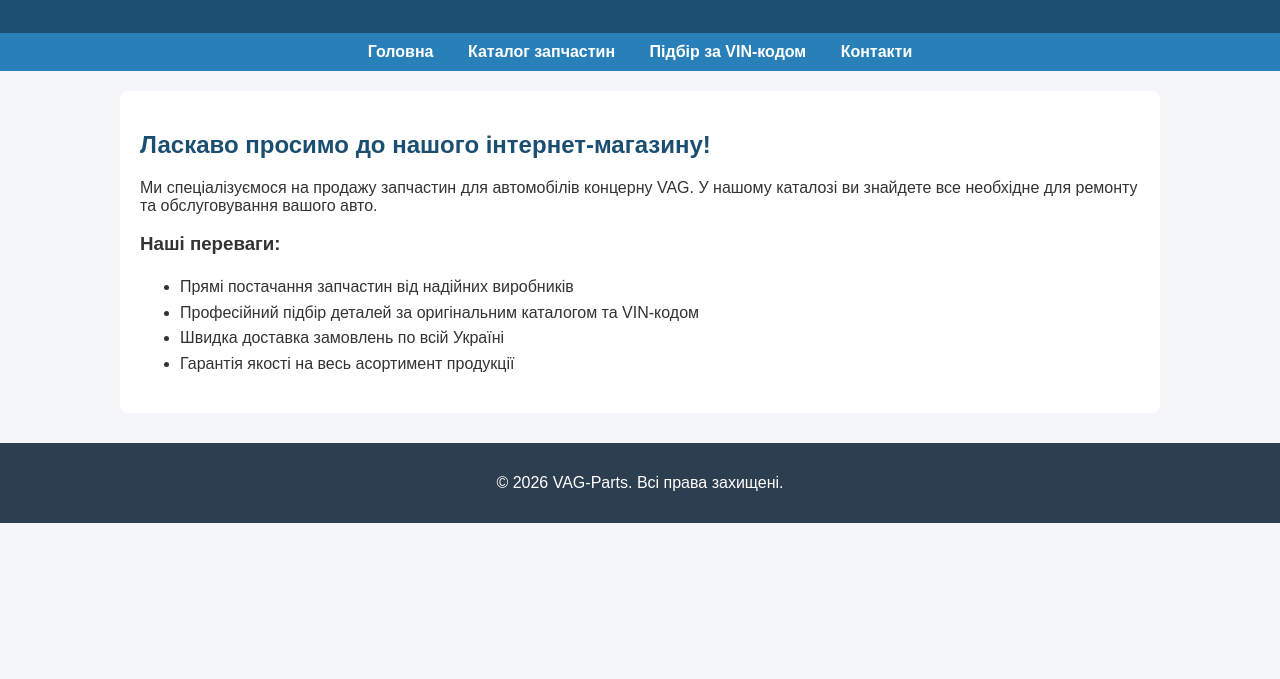
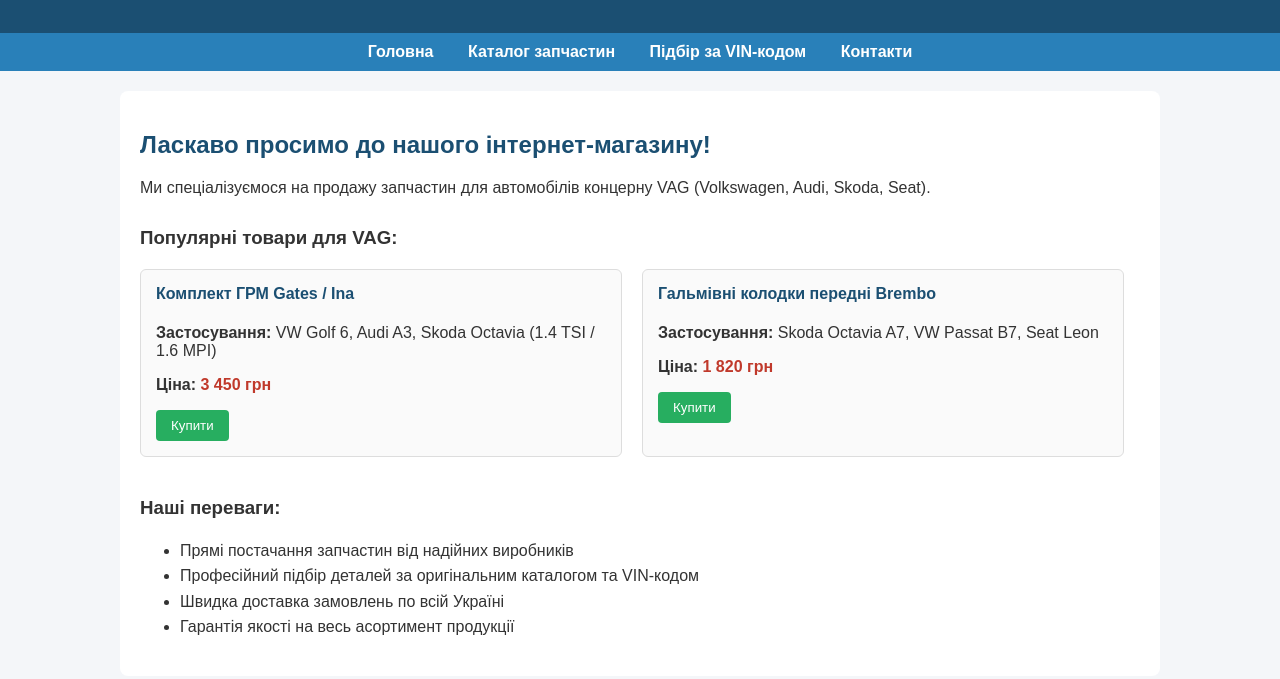
Before and after one commit to djafgan/Vozniuk-VAG-Market, a plain HTML site: page index.html in a window 1280 px wide. Shown: the part 121-800 px from the top of the page. Drawn offline with Linux system fonts and the light colour scheme.

Commit message:
Add files via upload

```diff
--- a/index.html
+++ b/index.html
@@ -31,6 +31,36 @@
 
     <div class="container">
         <h2>Ласкаво просимо до нашого інтернет-магазину!</h2>
+        <p>Ми спеціалізуємося на продажу запчастин для автомобілів концерну VAG (Volkswagen, Audi, Skoda, Seat).</p>
+
+        <h3 style="margin-top: 30px;">Популярні товари для VAG:</h3>
+
+        <div style="display: flex; gap: 20px; flex-wrap: wrap; margin-top: 20px;">
+            <!-- Товар 1 -->
+            <div style="border: 1px solid #ddd; padding: 15px; border-radius: 6px; width: 45%; background: #fafafa;">
+                <h4 style="margin-top: 0; color: #1b4f72;">Комплект ГРМ Gates / Ina</h4>
+                <p><strong>Застосування:</strong> VW Golf 6, Audi A3, Skoda Octavia (1.4 TSI / 1.6 MPI)</p>
+                <p><strong>Ціна:</strong> <span style="color: #c0392b; font-weight: bold;">3 450 грн</span></p>
+                <button style="background: #27ae60; color: white; border: none; padding: 8px 15px; border-radius: 4px; cursor: pointer;">Купити</button>
+            </div>
+
+            <!-- Товар 2 -->
+            <div style="border: 1px solid #ddd; padding: 15px; border-radius: 6px; width: 45%; background: #fafafa;">
+                <h4 style="margin-top: 0; color: #1b4f72;">Гальмівні колодки передні Brembo</h4>
+                <p><strong>Застосування:</strong> Skoda Octavia A7, VW Passat B7, Seat Leon</p>
+                <p><strong>Ціна:</strong> <span style="color: #c0392b; font-weight: bold;">1 820 грн</span></p>
+                <button style="background: #27ae60; color: white; border: none; padding: 8px 15px; border-radius: 4px; cursor: pointer;">Купити</button>
+            </div>
+        </div>
+
+        <h3 style="margin-top: 40px;">Наші переваги:</h3>
+        <ul>
+            <li>Прямі постачання запчастин від надійних виробників</li>
+            <li>Професійний підбір деталей за оригінальним каталогом та VIN-кодом</li>
+            <li>Швидка доставка замовлень по всій Україні</li>
+            <li>Гарантія якості на весь асортимент продукції</li>
+        </ul>
+    </div>
         <p>Ми спеціалізуємося на продажу запчастин для автомобілів концерну VAG. У нашому каталозі ви знайдете все необхідне для ремонту та обслуговування вашого авто.</p>
 
         <h3>Наші переваги:</h3>
```
